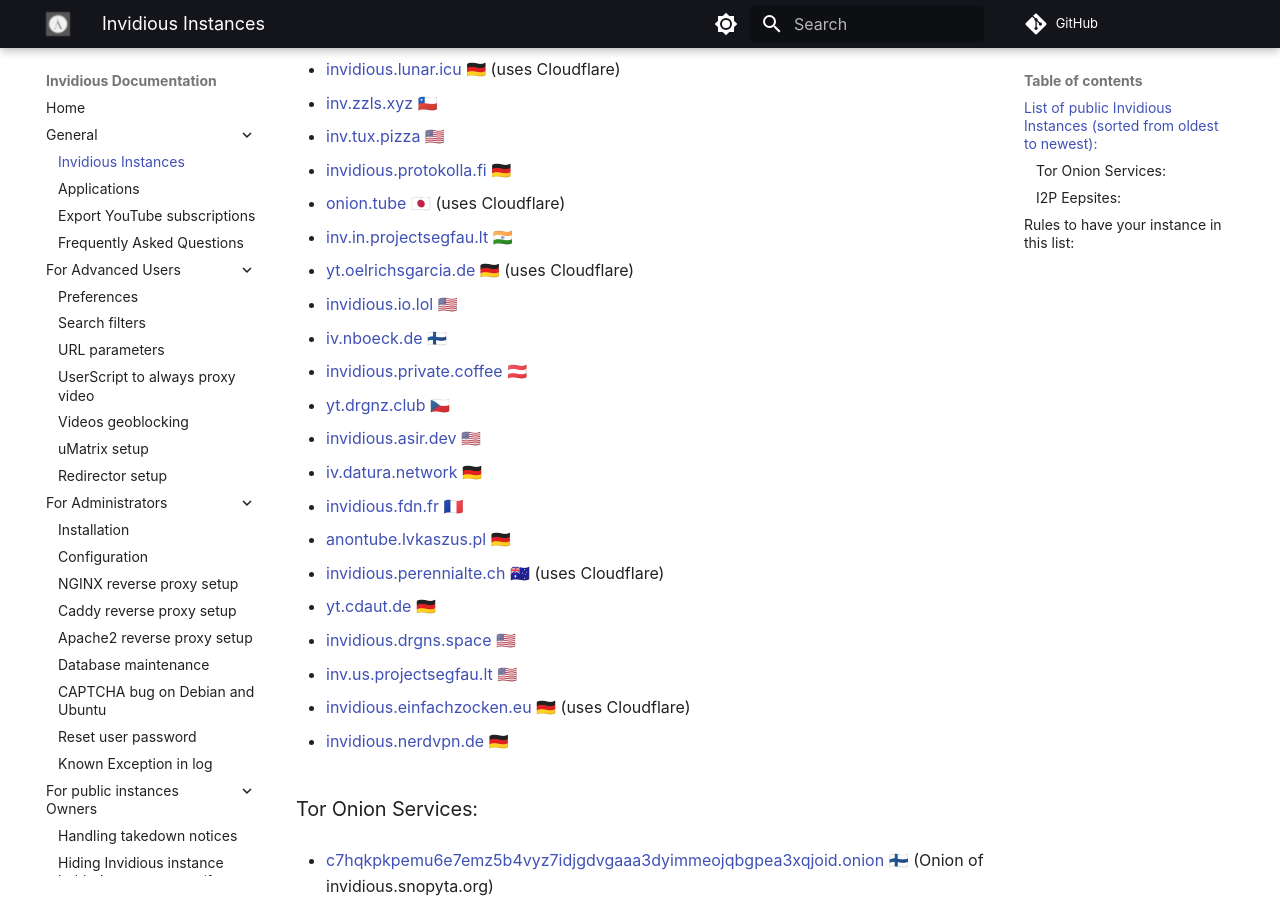
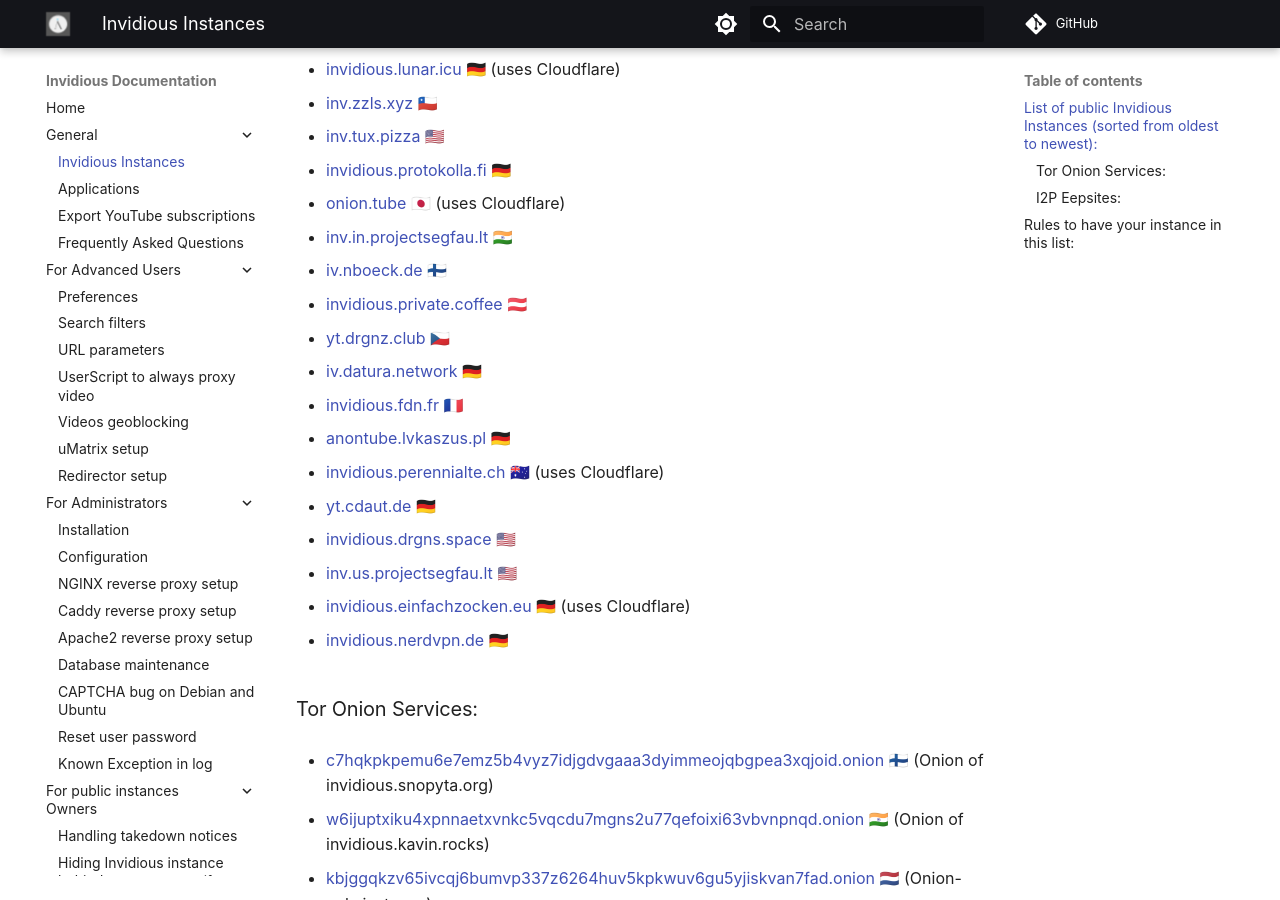
Before and after one commit to iv-org/documentation, an MkDocs documentation site: the page built from docs/instances.md, in a window 1280 px wide and 900 px high, scrolled down 723 px. Built offline with MkDocs 1.6.1 and Material for MkDocs 9.7.7, drawn with Linux system fonts in a browser that asks for light colours; comment, search, counter and statistics services are not loaded.

Commit message:
remove broken instances
instances broken where the maintainer does not respond

```diff
--- a/docs/instances.md
+++ b/docs/instances.md
@@ -38,17 +38,11 @@
 
 * [inv.in.projectsegfau.lt](https://inv.in.projectsegfau.lt) 🇮🇳
 
-* [yt.oelrichsgarcia.de](https://yt.oelrichsgarcia.de) 🇩🇪  (uses Cloudflare)
-
-* [invidious.io.lol](https://invidious.io.lol) 🇺🇸
-
 * [iv.nboeck.de](https://iv.nboeck.de) 🇫🇮
 
 * [invidious.private.coffee](https://invidious.private.coffee) 🇦🇹
 
 * [yt.drgnz.club](https://yt.drgnz.club) 🇨🇿
-
-* [invidious.asir.dev](https://invidious.asir.dev) 🇺🇸
 
 * [iv.datura.network](https://iv.datura.network) 🇩🇪
 
```
